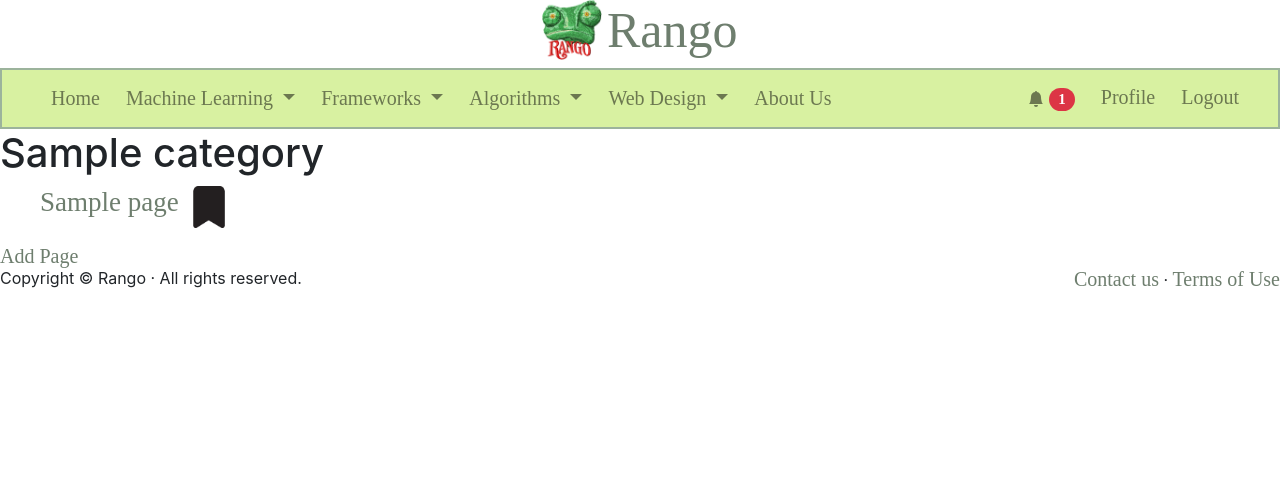
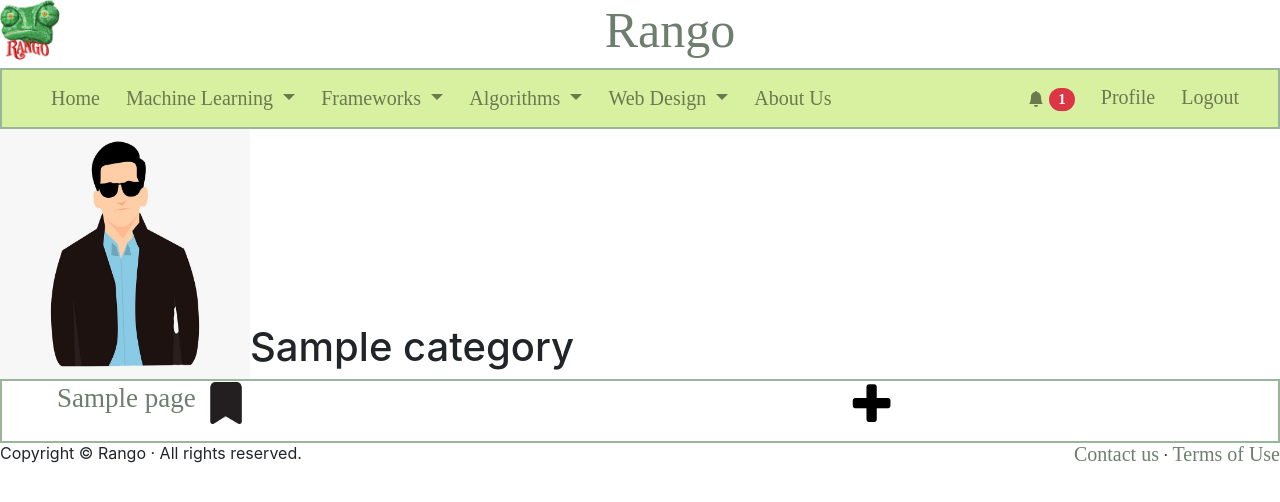
Before and after one commit to engiedinana/Rango_Project, a Django app: a page that uses templates/rango/base.html in a window 1280 px wide. Shown: the top 502 px of the page. Run offline with Django 3.2, Linux system fonts and the light colour scheme; a user stored in the database is signed in; tables that the repository leaves empty hold one stand-in row (values such as "Sample post"); some libraries are stand-ins or nearby versions.

Commit message:
UI for show category

```diff
--- a/rango/models.py
+++ b/rango/models.py
@@ -54,16 +54,20 @@ class Page(models.Model):
     def __str__(self):
         return self.title
 
+#Table for storing user requests, suggestions, complaints and handling via admin
 class Enquiries(models.Model):
+    #Basic user details
     first_name = models.CharField(max_length=maxLength128)
     last_name = models.CharField(max_length=maxLength128)
+    email = models.EmailField(max_length=maxLength128)
+    #Field to store comments of user for the issue, suggestion etc.
     description = models.CharField(max_length=maxLength150)
-    email = models.EmailField(max_length=maxLength128)
 
-"""
+#Table for storing user comments on a category
 class Comments(models.Model):
-    UserProfile = models.ForeignKey(User, on_delete=models.CASCADE)
+    #Link comment to the category it is meant for
     Category = models.ForeignKey(Category, on_delete=models.CASCADE)
-    description = models.TextField(blank=True)
+    #Comment description
+    description = models.TextField()
+    #date the comment was made
     date = models.DateField()
-"""
--- a/rango/views.py
+++ b/rango/views.py
@@ -214,8 +214,12 @@ def show_category(request, category_name_slug):
         context_dict['category'] = category
         #Get user instance
         user = get_user(request)
-        #Get all the favorite pages of the user and send to render on page
-        context_dict['fav_list'] = user.pages.all()
+        if (not user.is_anonymous) and (user is not None):
+            #Get all the favorite pages of the user and send to render on page
+            context_dict['fav_list'] = user.pages.all()
+        else:
+            context_dict['fav_list'] = None
+
     except Category.DoesNotExist:
         # We get here if we didn't find the specified category.
         # Don't do anything -
--- a/static/css/base.css
+++ b/static/css/base.css
@@ -232,3 +232,24 @@ div#user_profile.col-sm-12 {
   border-top: 5px solid rgba(0,0,0,.1);
   background-color: black;
 }
+
+/*Show category*/
+#about_category img{
+    width: 250px;
+    height: 250px;
+}
+
+#about_category h1
+{
+    align-items: flex-end;
+    display: flex;
+}
+
+#add_page i {
+  font-size:-webkit-xxx-large ;
+  color:black;
+}
+
+#category_pages {
+  border: 2px solid #9cb39c;
+}
--- a/templates/rango/base.html
+++ b/templates/rango/base.html
@@ -11,6 +11,8 @@
             for CS Geeks!
         {% endblock %}
     </title>
+        <!--External stylesheet for the icons in use-->
+            <link rel="stylesheet" href="https://cdnjs.cloudflare.com/ajax/libs/font-awesome/4.7.0/css/font-awesome.min.css">
             <!-- Bootstrap stylesheet along with local style style sheet -->
             <link rel="stylesheet" href="https://stackpath.bootstrapcdn.com/bootstrap/4.1.3/css/bootstrap.min.css" integrity="sha384-MCw98/SFnGE8fJT3GXwEOngsV7Zt27NXFoaoApmYm81iuXoPkFOJwJ8ERdknLPMO" crossorigin="anonymous">
             <link type="text/css" rel="stylesheet" media="screen" href="{% static 'css/base.css' %}">
--- a/templates/rango/category.html
+++ b/templates/rango/category.html
@@ -11,8 +11,14 @@
 
 {% block body_block %}
     {% if category %}
+    <div class="container-fluid">
+        <div class="row" id="about_category">
+            <img src={% static 'images/placeholder.jpeg' %}/>
             <h1>{{ category.name }}</h1>
+        </div>
     {% if pages %}
+    <div class="row" id="category_pages">
+        <div class="col-sm-8 col-md-8">
             <ul id="parentPage">
             {% for page in pages %}
                 {% if user.is_authenticated %}
@@ -49,15 +55,30 @@
                     </button>
                     </div>
                     {% endif %}
+                {% else %}
+                <div>
+                <li id="page"><a href="{{ page.url }}">{{ page.title }}</a></li>
+                </div>
                 {% endif %}
             {% endfor %}
             </ul>
+        </div>
     {% else %}
     <strong>No pages currently in category.</strong>
     {% endif %}
     {% if user.is_authenticated %}
-        <a href="{% url 'rango:add_page' category.slug %}">Add Page</a> <br />
+    <div class="col-md-4" id="add_page">
+        <div class="row">
+            <a href="{% url 'rango:add_page' category.slug %}">
+                <i class="fa fa-plus" aria-hidden="true"></i>
+            </a>
+        </div>
+        <!-- Add rating option -->
+    </div>
+</div>
+
     {% endif %}
+    </div>
     {% else %}
     The specified category does not exist.
     {% endif %}
```
Lines whose indentation alone changed are shown as unchanged.
